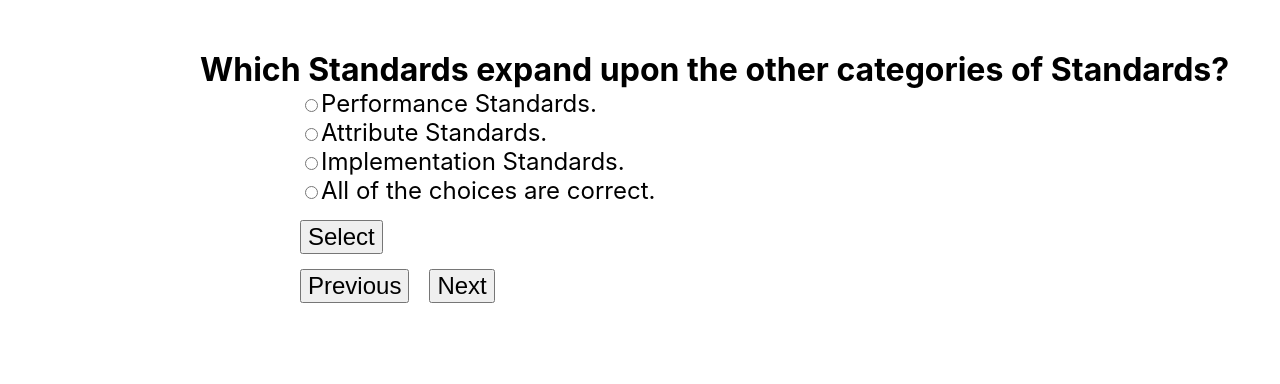
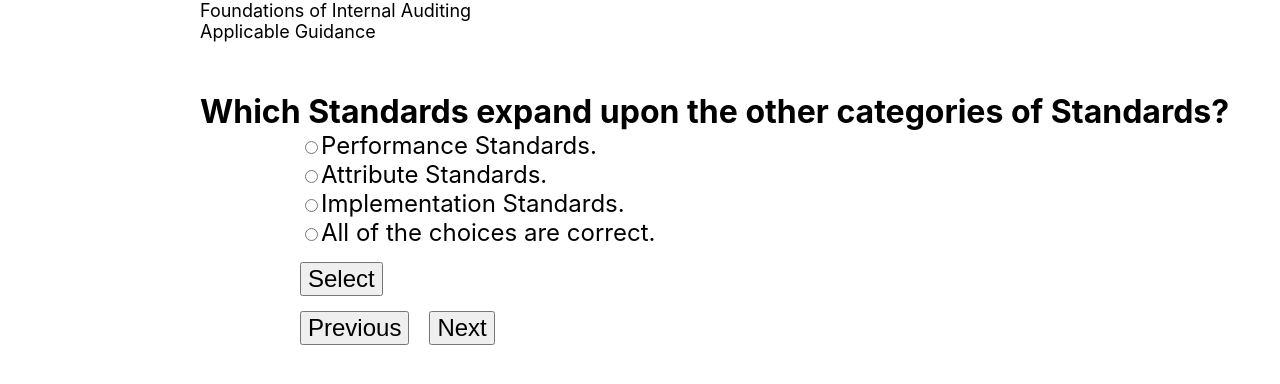
Before and after one commit to Kazer444/Test-form, a React (Create React App) app: page / in a window 1280 px wide. Shown: the top 384 px of the page. Built offline with nearby package versions, Linux system fonts and the light colour scheme.

Commit message:
15.05.2020

```diff
--- a/src/QuestionInterface copy.js
+++ b/src/QuestionInterface copy.js
@@ -33,6 +33,8 @@ debugger
             {props => {
 
                 return <Form className={c.form}  >
+                    <div className={c.general}> {d.General}</div>
+                    <div className={c.topicName}> {d.topicName}</div>
                     <div className={c.question}>{d.q}</div>
 
                     <div className={c.answer}>
--- a/src/QuestionInterfeys.module.css
+++ b/src/QuestionInterfeys.module.css
@@ -46,3 +46,13 @@
     font-size: x-large;
     margin-left: 20px;
 }
+
+.general{
+    font-size: large;
+    margin-left:200px;
+
+}
+.topicName{
+    font-size: large;
+    margin-left:200px;
+}
```
